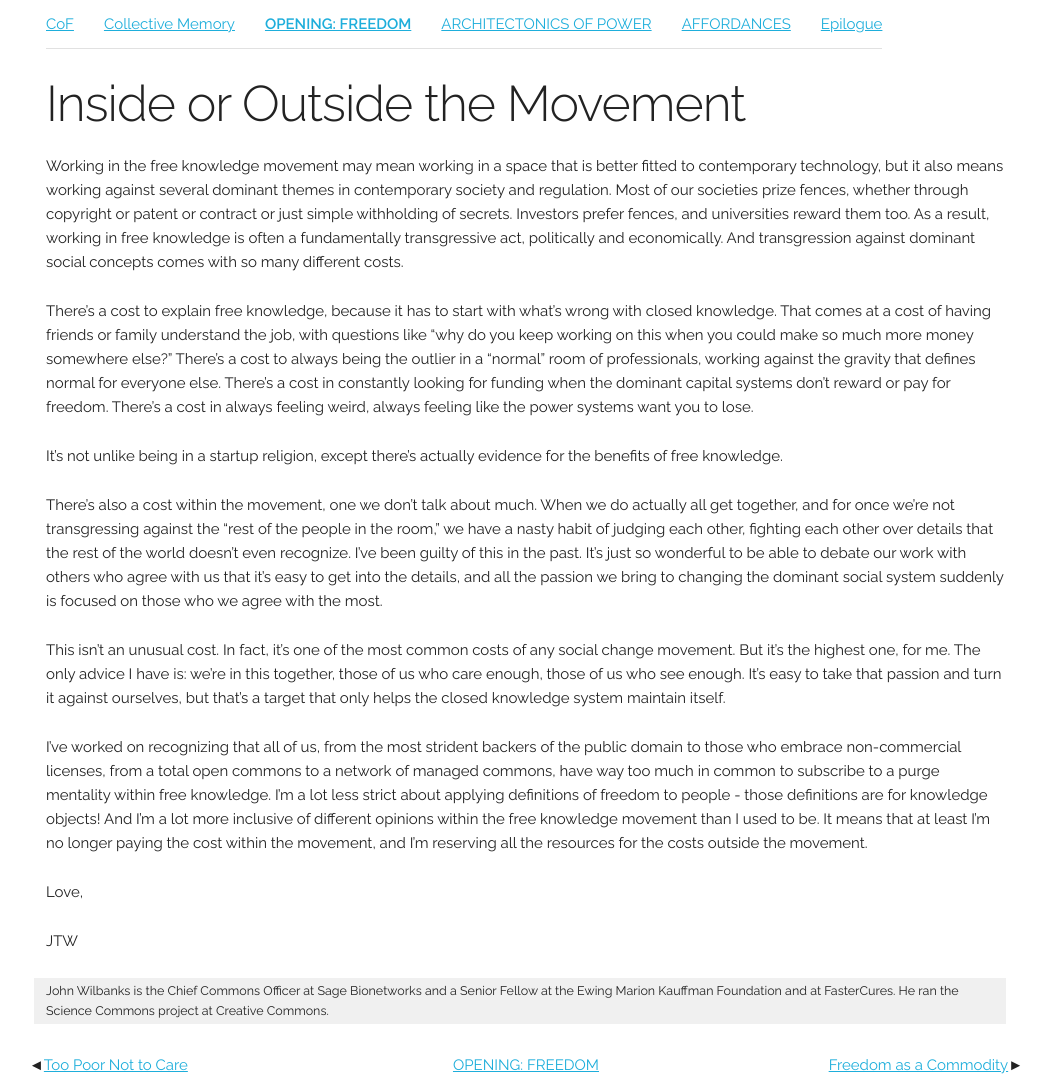
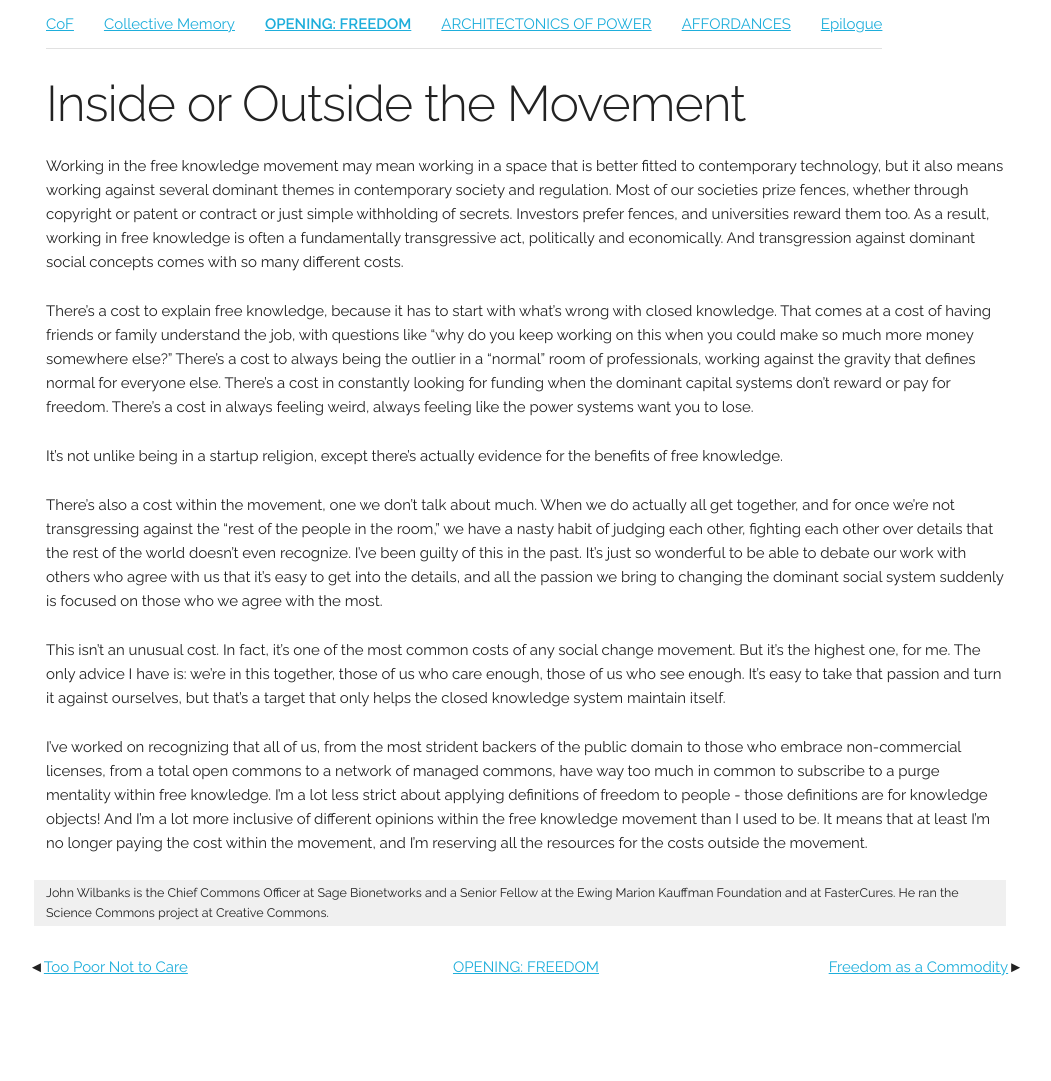
Before and after one commit to costoffreedom/costoffreedom.cc, a Jekyll site: the page built from book/opening:freedom/inside-or-outside-the-movement.md, in a window 1280 px wide. Shown: the whole page, without its empty margins (114-1165 px from the left). Built offline with Jekyll 4.4.1, drawn with Linux system fonts in a browser that asks for light colours; after the commit the page ends 983 px from its top, so only the background shows below that.

```diff
--- a/book/opening:freedom/inside-or-outside-the-movement.md
+++ b/book/opening:freedom/inside-or-outside-the-movement.md
@@ -71,8 +71,4 @@ knowledge movement than I used to be. It means that at least I'm no
 longer paying the cost within the movement, and I’m reserving all the
 resources for the costs outside the movement.
 
-Love,
-
-JTW
-
 <p class="author bio">John Wilbanks is the Chief Commons Officer at Sage Bionetworks and a Senior Fellow at the Ewing Marion Kauffman Foundation and at FasterCures. He ran the Science Commons project at Creative Commons.</p>
```
Also changed, not shown: book/collective-memory/the-uncommon-creativity-of-bassel-khartabil.md (+0 -2 lines).
